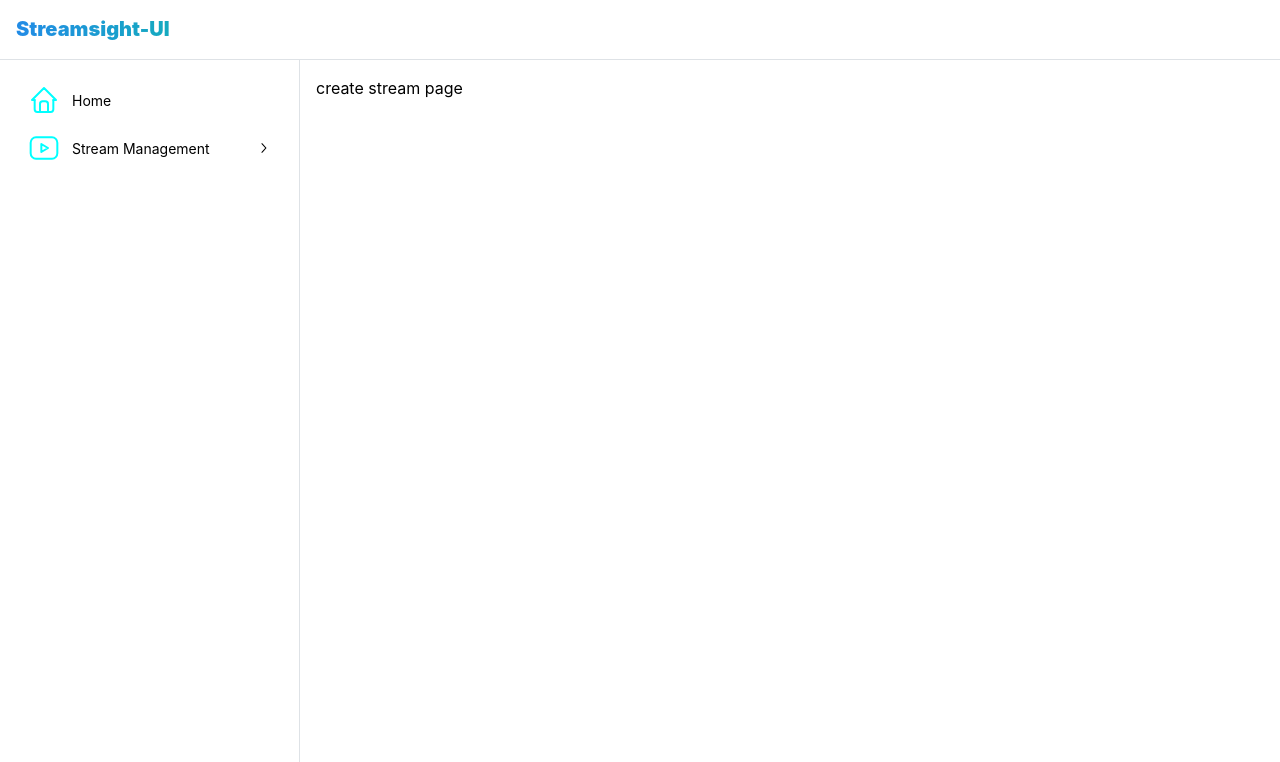
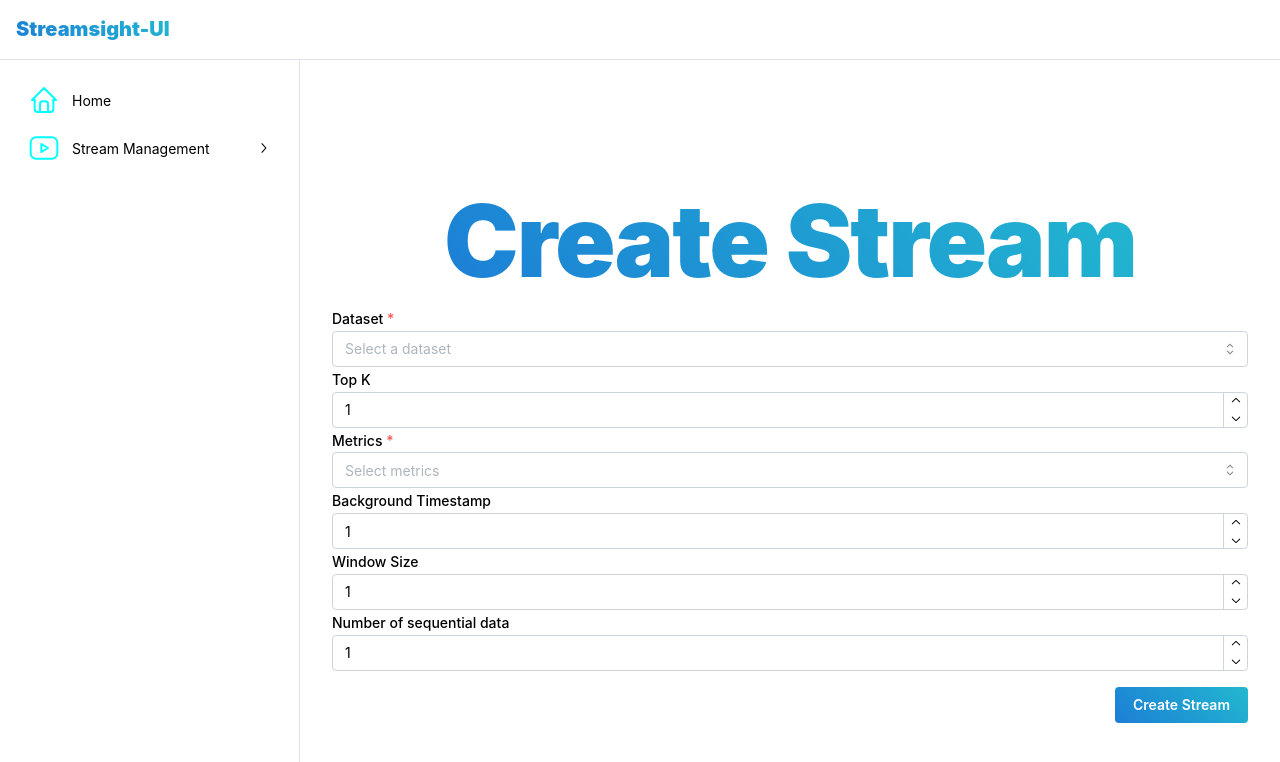
Before and after one commit to suenalaba/streamsight-ui, a Next.js app in the folder client/: page /stream/create in a window 1280 px wide. Shown: the top 762 px of the page. Built offline with nearby package versions, Linux system fonts and the light colour scheme.

Commit message:
feat: create form page (#225)

```diff
--- a/client/src/app/layout.tsx
+++ b/client/src/app/layout.tsx
@@ -39,7 +39,7 @@ export default function RootLayout({ children }: { children: React.ReactNode })
                   size="xl"
                   fw={900}
                   variant="gradient"
-                  gradient={{ from: 'blue', to: 'cyan', deg: 90 }}
+                  gradient={{ from: '#1c7ed6', to: '#22b8cf' }}
                 >
                   Streamsight-UI
                 </Text>
--- a/client/src/app/page.tsx
+++ b/client/src/app/page.tsx
@@ -1,13 +1,11 @@
 'use client';
 
-import Form from '@/components/Form/Form';
 import { Welcome } from '@/components/Welcome/Welcome';
 
 export default function Home() {
   return (
     <>
       <Welcome />
-      <Form/>
     </>
   );
 }
--- a/client/src/app/stream/create/page.tsx
+++ b/client/src/app/stream/create/page.tsx
@@ -1,9 +1,28 @@
-import React from 'react'
+'use client';
+
+import React from 'react';
+import { Container, Text, Title } from '@mantine/core';
+import Form from '@/components/Form/Form';
+import styles from './styles.module.css';
 
 const page = () => {
   return (
-    <div>create stream page</div>
-  )
-}
+    <>
+      <Title className={styles.title} ta="center" mt={100}>
+        <Text
+          inherit
+          variant="gradient"
+          component="span"
+          gradient={{ from: '#1c7ed6', to: '#22b8cf' }}
+        >
+          Create Stream
+        </Text>
+      </Title>
+      <Container size="md">
+        <Form />
+      </Container>
+    </>
+  );
+};
 
 export default page;
--- /dev/null
+++ b/client/src/app/stream/create/styles.module.css
@@ -0,0 +1,10 @@
+.title {
+  color: light-dark(var(--mantine-color-black), var(--mantine-color-white));
+  font-size: rem(100px);
+  font-weight: 900;
+  letter-spacing: rem(-2px);
+
+  @media (max-width: var(--mantine-breakpoint-md)) {
+    font-size: rem(50px);
+  }
+}
--- a/client/src/components/Form/Form.tsx
+++ b/client/src/components/Form/Form.tsx
@@ -88,7 +88,8 @@ const Form = () => {
       />
 
       <Group justify="flex-end" mt="md">
-        <Button type="submit">Create Stream</Button>
+        <Button type="submit" variant="gradient"
+          gradient={{ from: '#1c7ed6', to: '#22b8cf' }}>Create Stream</Button>
       </Group>
     </form>
   );
```
